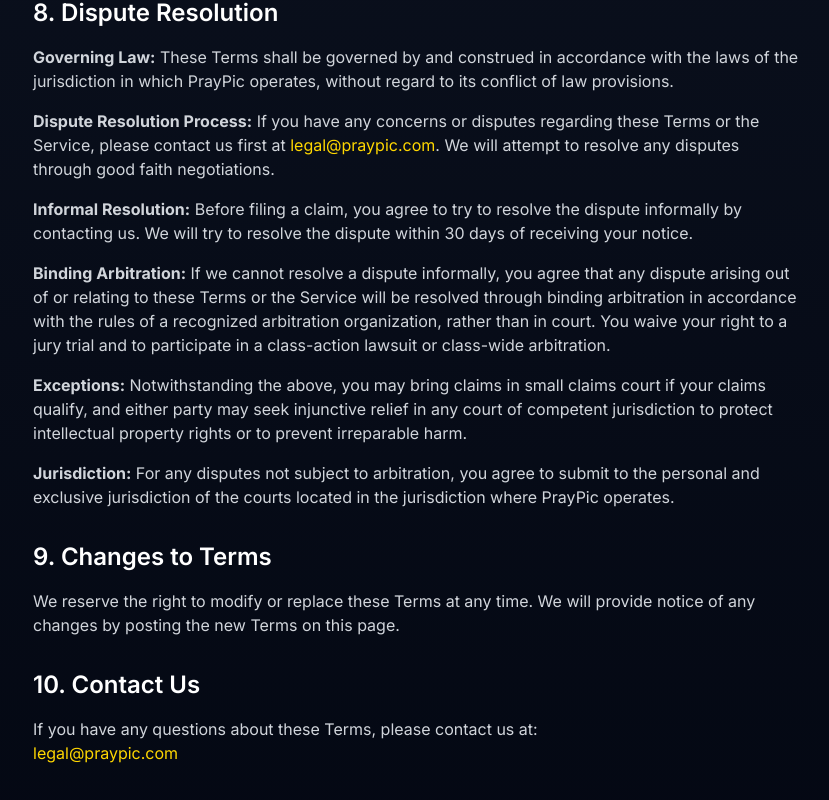
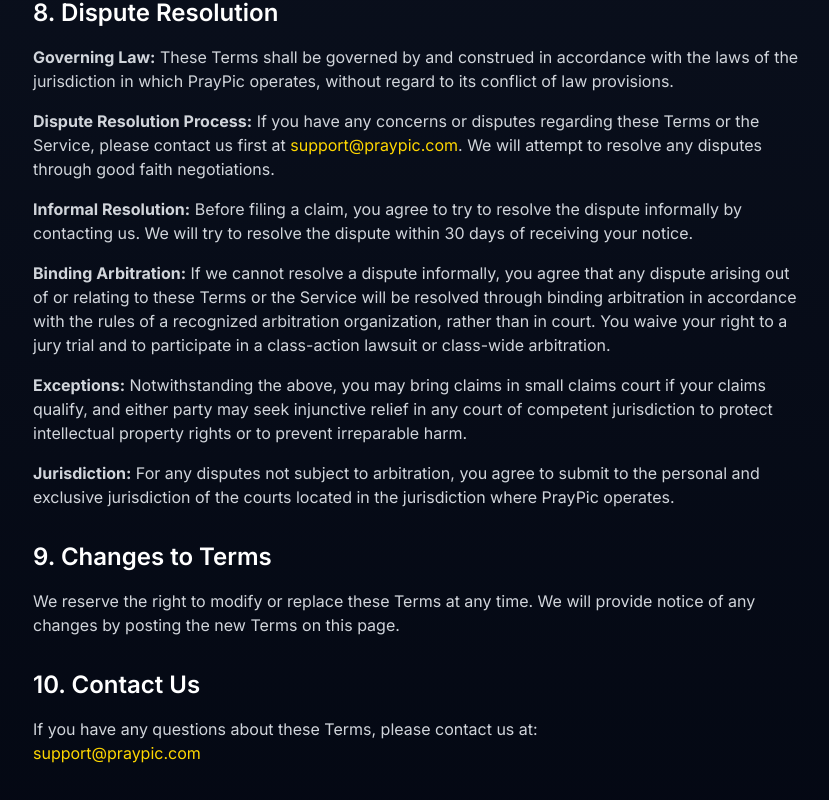
Before and after one commit to yousifUnity/Pray-Pic, a Next.js app: page /terms in a window 1280 px wide. Shown: the part 1339-2139 px from the top of the page, without its empty margins (223-1052 px from the left). Built offline with nearby package versions, Linux system fonts and the light colour scheme.

Commit message:
Update page.tsx

```diff
--- a/src/app/terms/page.tsx
+++ b/src/app/terms/page.tsx
@@ -82,7 +82,7 @@
                   <strong>Governing Law:</strong> These Terms shall be governed by and construed in accordance with the laws of the jurisdiction in which PrayPic operates, without regard to its conflict of law provisions.
                 </p>
                 <p>
-                  <strong>Dispute Resolution Process:</strong> If you have any concerns or disputes regarding these Terms or the Service, please contact us first at <a href="mailto:legal@praypic.com" className="text-primary-green dark:text-primary-gold hover:underline">legal@praypic.com</a>. We will attempt to resolve any disputes through good faith negotiations.
+                  <strong>Dispute Resolution Process:</strong> If you have any concerns or disputes regarding these Terms or the Service, please contact us first at <a href="mailto:support@praypic.com" className="text-primary-green dark:text-primary-gold hover:underline">support@praypic.com</a>. We will attempt to resolve any disputes through good faith negotiations.
                 </p>
                 <p>
                   <strong>Informal Resolution:</strong> Before filing a claim, you agree to try to resolve the dispute informally by contacting us. We will try to resolve the dispute within 30 days of receiving your notice.
@@ -112,8 +112,8 @@
               <p>
                 If you have any questions about these Terms, please contact us at:
                 <br />
-                <a href="mailto:legal@praypic.com" className="text-primary-green dark:text-primary-gold hover:underline">
-                  legal@praypic.com
+                <a href="mailto:support@praypic.com" className="text-primary-green dark:text-primary-gold hover:underline">
+                  support@praypic.com
                 </a>
               </p>
             </section>
```
